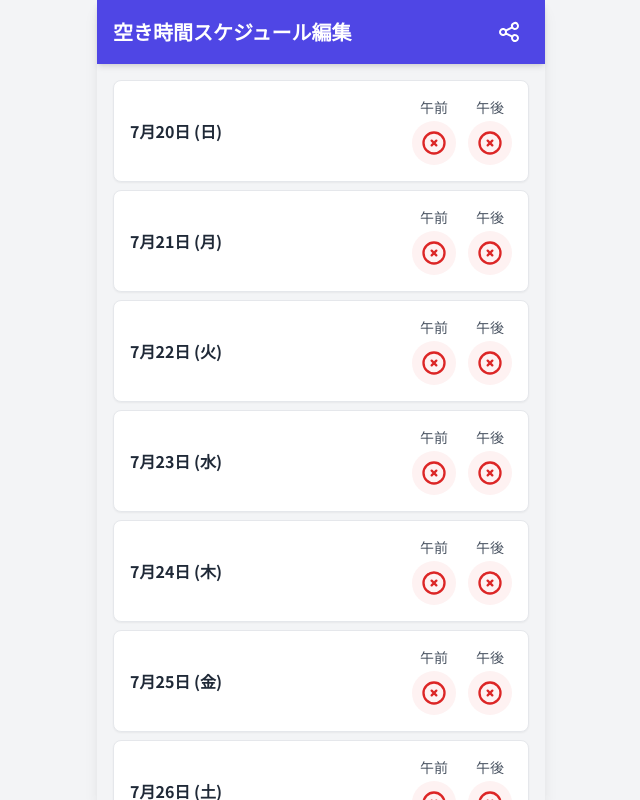
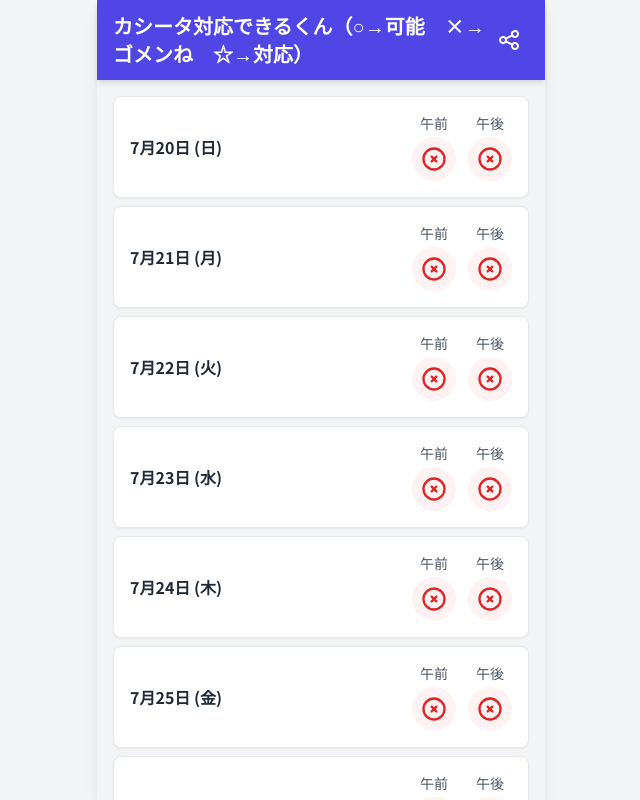
Before and after one commit to dlmdlm3110/schedule, a plain HTML site: page index.html in a window 1280 px wide. Shown: the whole page, without its empty margins (319-959 px from the left). Drawn offline with nearby package versions, Linux system fonts and the light colour scheme.

Commit message:
Update index.html

```diff
--- a/index.html
+++ b/index.html
@@ -3,7 +3,7 @@
 <head>
     <meta charset="UTF-8">
     <meta name="viewport" content="width=device-width, initial-scale=1.0">
-    <title>スケジュール編集プレビュー</title>
+    <title>カシータ対応できるくん</title>
     <script src="https://cdn.tailwindcss.com"></script>
     <link href="https://fonts.googleapis.com/css2?family=Inter:wght@400;500;600&family=Noto+Sans+JP:wght@400;500;700&display=swap" rel="stylesheet">
     <style>
@@ -37,7 +37,7 @@
         <!-- ヘッダー -->
         <header class="bg-indigo-600 text-white shadow-md w-full sticky top-0 z-10">
             <div class="container mx-auto px-4 py-3 flex justify-between items-center">
-                <h1 class="text-xl font-bold">空き時間スケジュール編集</h1>
+                <h1 class="text-xl font-bold">カシータ対応できるくん（○→可能　×→ゴメンね　☆→対応）</h1>
                 <button id="shareButton" class="p-2 rounded-full hover:bg-indigo-700 active:bg-indigo-800 transition-colors">
                     <svg xmlns="http://www.w3.org/2000/svg" class="h-6 w-6" fill="none" viewBox="0 0 24 24" stroke="currentColor">
                         <path stroke-linecap="round" stroke-linejoin="round" stroke-width="2" d="M8.684 13.342C8.886 12.938 9 12.482 9 12s-.114-.938-.316-1.342m0 2.684a3 3 0 110-2.684m0 2.684l6.632 3.316m-6.632-6l6.632-3.316m0 0a3 3 0 105.367-2.684 3 3 0 00-5.367 2.684zm0 9.368a3 3 0 105.367 2.684 3 3 0 00-5.367-2.684z" />
```
